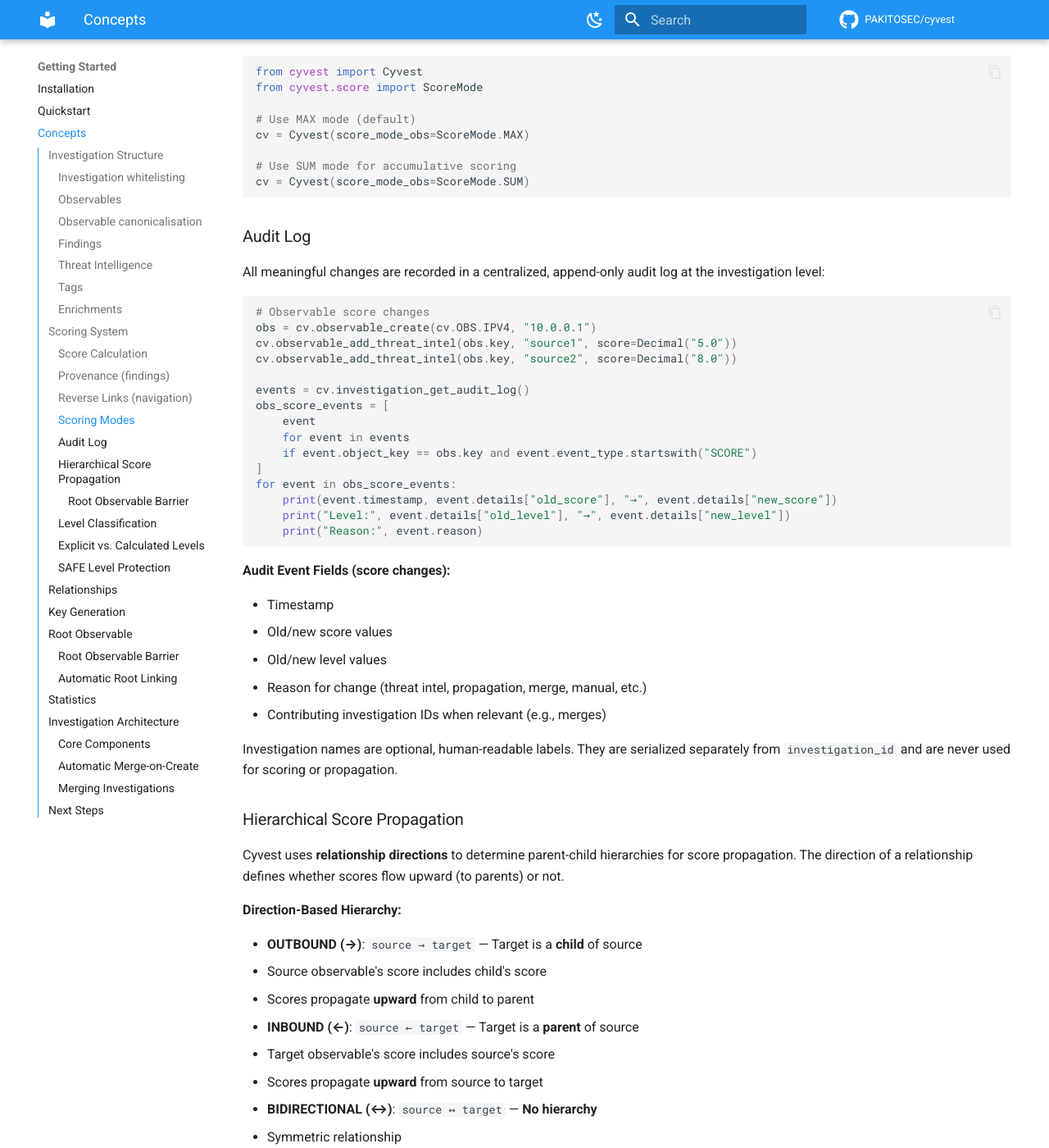
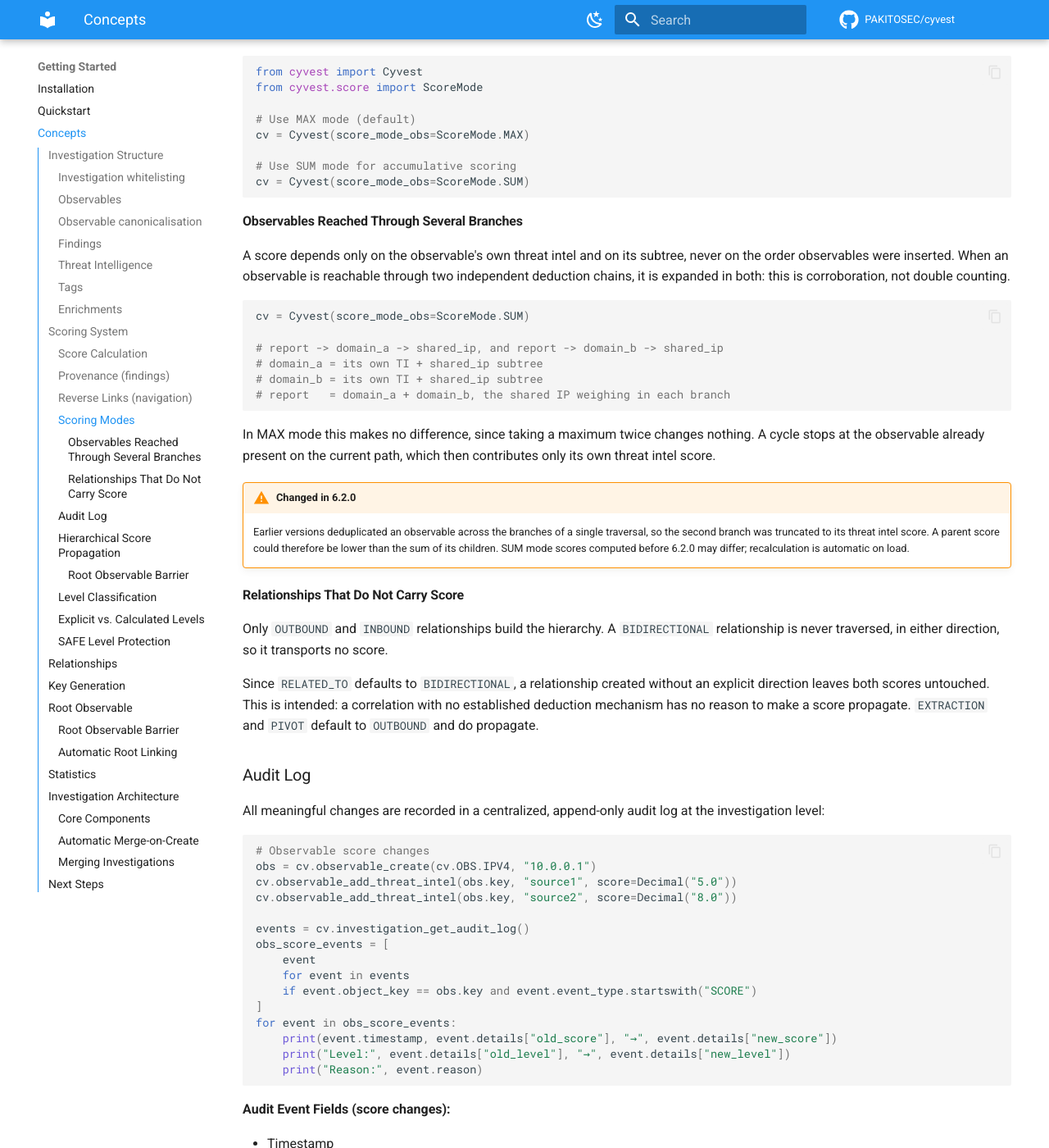
Before and after one commit to PakitoSec/cyvest, an MkDocs documentation site: the page built from docs/getting-started/concepts.md, in a window 1280 px wide and 1400 px high, scrolled down 6368 px. Shown: the whole window at 82% size. Built offline with MkDocs 1.6.1 and Material for MkDocs 9.7.7, drawn with Linux system fonts in a browser that asks for light colours; comment, search, counter and statistics services are not loaded.

Commit message:
docs(score): document 6.2.0 scoring semantics and close cyvest-vis gaps (#63)
* fix(cyvest-vis): drop dead relationship branch and restore filter test coverage

Two leftovers from the move to the pivot vocabulary.

The curvature rule still tested edge.type === "communicates-with", a type that no
longer exists, so the condition was dead. Symmetric edges are now selected by
related-to alone, which is the only bidirectional built-in.

The graph filter test asked for relationshipTypes: ["resolves-to"]. No
relationship carries that type anymore, so the final every() ran on an empty
array and passed unconditionally: the test no longer covered relationship
filtering. It now filters domains and URLs on related-to, which the visual
fixture actually contains, and asserts the kept list is non-empty before
checking its contents.

* docs(score): document corroboration and inert bidirectional links

The 6.2.0 scoring change was the only breaking change of the release and was
documented nowhere. A user whose SUM scores moved had nothing to read.

Concepts now explain that an observable reachable through several deduction
chains is expanded in each of them, that MAX mode is unaffected, and that a cycle
stops at the observable already on the current path. A version admonition states
that scores computed before 6.2.0 may differ.

A second subsection makes explicit what was only implicit: BIDIRECTIONAL
relationships are never traversed, so a RELATED_TO created without an explicit
direction leaves both scores untouched, while EXTRACTION and PIVOT propagate.

The cyvest-vis README gains a props table covering showInspector, filterState and
onFilterStateChange, which were undocumented, and its Exports section lists the
seven relationship and filter helpers that were missing.

* fix(cyvest-vis): typecheck tests and narrow cytoscape stylesheet blocks

Same gap as cyvest-js: the package tsconfig only included src, so tests/ was
covered by no configuration. tsc reported nothing while VS Code, falling back to
an inferred configuration, surfaced three errors.

Include tests/ so both agree, and narrow the stylesheet lookup. A cytoscape
StylesheetJson block is either style-based or css-based, and only the former
carries a style property, so reading it directly does not typecheck.

````diff
--- a/docs/getting-started/concepts.md
+++ b/docs/getting-started/concepts.md
@@ -334,6 +334,42 @@ cv = Cyvest(score_mode_obs=ScoreMode.MAX)
 # Use SUM mode for accumulative scoring
 cv = Cyvest(score_mode_obs=ScoreMode.SUM)
 ```
+
+#### Observables Reached Through Several Branches
+
+A score depends only on the observable's own threat intel and on its subtree, never
+on the order observables were inserted. When an observable is reachable through two
+independent deduction chains, it is expanded in both: this is corroboration, not
+double counting.
+
+```python
+cv = Cyvest(score_mode_obs=ScoreMode.SUM)
+
+# report -> domain_a -> shared_ip, and report -> domain_b -> shared_ip
+# domain_a = its own TI + shared_ip subtree
+# domain_b = its own TI + shared_ip subtree
+# report   = domain_a + domain_b, the shared IP weighing in each branch
+```
+
+In MAX mode this makes no difference, since taking a maximum twice changes nothing.
+A cycle stops at the observable already present on the current path, which then
+contributes only its own threat intel score.
+
+!!! warning "Changed in 6.2.0"
+    Earlier versions deduplicated an observable across the branches of a single
+    traversal, so the second branch was truncated to its threat intel score. A
+    parent score could therefore be lower than the sum of its children. SUM mode
+    scores computed before 6.2.0 may differ; recalculation is automatic on load.
+
+#### Relationships That Do Not Carry Score
+
+Only `OUTBOUND` and `INBOUND` relationships build the hierarchy. A `BIDIRECTIONAL`
+relationship is never traversed, in either direction, so it transports no score.
+
+Since `RELATED_TO` defaults to `BIDIRECTIONAL`, a relationship created without an
+explicit direction leaves both scores untouched. This is intended: a correlation
+with no established deduction mechanism has no reason to make a score propagate.
+`EXTRACTION` and `PIVOT` default to `OUTBOUND` and do propagate.
 
 ### Audit Log
 
````
Also changed, not shown: js/packages/cyvest-vis/README.md (+13 -0 lines), 3 other files.
